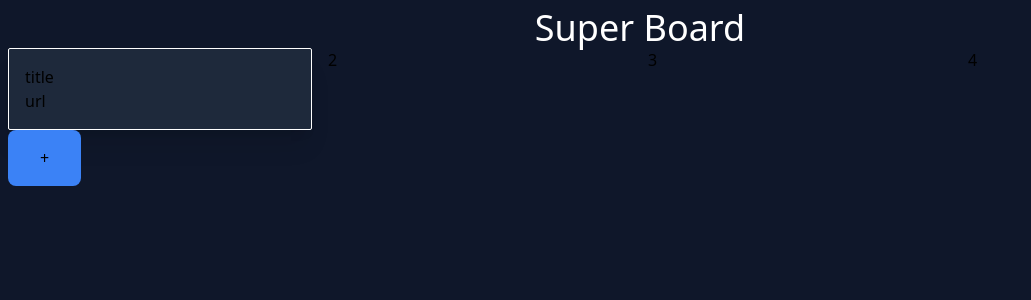
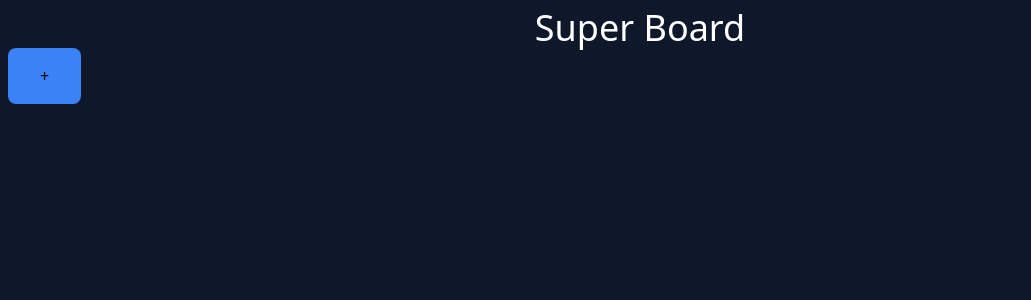
Before and after one commit to binarydiver/super_board, a React app: page / in a window 1280 px wide. Shown: the top 300 px of the page, without its empty margins (0-1031 px from the left). Built offline with nearby package versions, Linux system fonts and the light colour scheme.

Commit message:
show saved site list

```diff
--- a/src/Home.tsx
+++ b/src/Home.tsx
@@ -1,27 +1,54 @@
-import { useEffect } from "react";
+import { useEffect, useState } from "react";
 import "./Home.css";
 
+type Site = {
+  id: number;
+  title: string;
+  activeUrl: string;
+  favIconUrl: string;
+};
+
 const Home = () => {
+  const [sites, setSites] = useState<Site[]>([]);
+
   useEffect(() => {
     chrome.storage.local
       .get("sites")
-      .then((result) => {
-        console.log("Result: ", result);
+      .then((data) => {
+        console.log("18: ", data);
+        if (data.sites) {
+          setSites(data.sites as Site[]);
+        }
       })
       .catch(console.error);
   }, []);
+
+  const SiteCard = () => {
+    if (sites.length === 0) {
+      return null;
+    }
+
+    console.log("31", sites);
+
+    return (
+      <>
+        {sites.map((site, index) => {
+          return (
+            <div className="card" key={index}>
+              <div className="divide-y divide-solid">{site.title}</div>
+              <div>{site.activeUrl}</div>
+            </div>
+          );
+        })}
+      </>
+    );
+  };
 
   return (
     <>
       <h1 className="text-white text-center text-4xl">Super Board</h1>
       <div className="grid grid-cols-4 gap-4">
-        <div className="card">
-          <div className="divide-y divide-solid">title</div>
-          <div>url</div>
-        </div>
-        <div>2</div>
-        <div>3</div>
-        <div>4</div>
+        <SiteCard />
       </div>
       <button className="bg-blue-500 py-4 px-8 rounded-lg">+</button>
     </>
```
